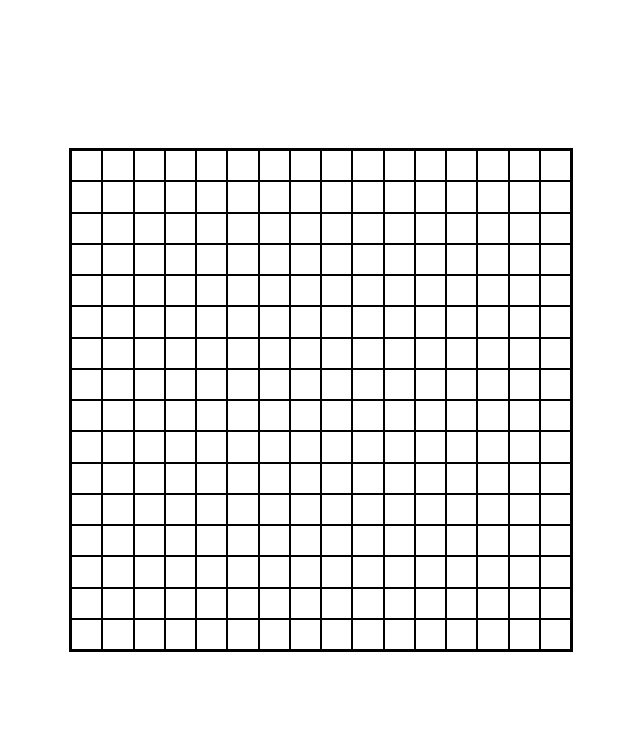
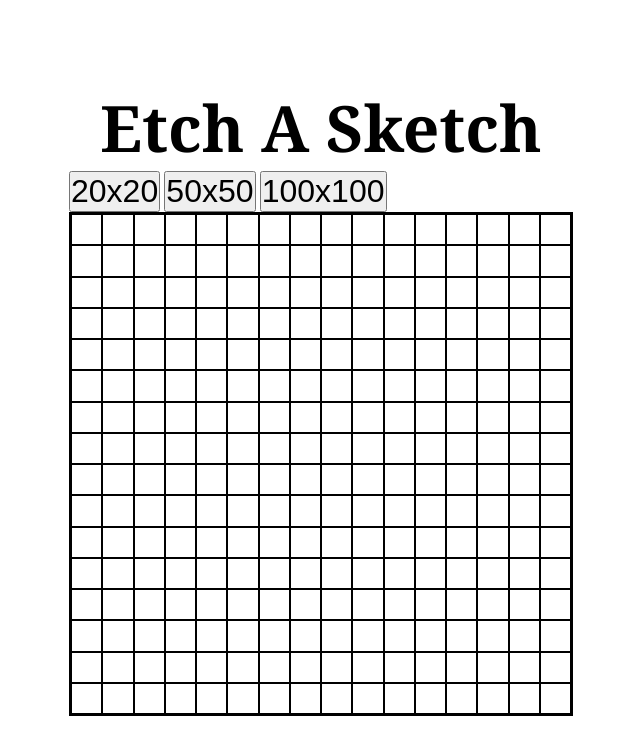
Before and after one commit to Mosin03/Etch-a-Sketch, a plain HTML site: page index.html in a window 1280 px wide. Shown: the whole page, without its empty margins (319-959 px from the left). Drawn offline with Linux system fonts and the light colour scheme.

Commit message:
Working Buttons that change dimensions of grid

```diff
--- a/index.html
+++ b/index.html
@@ -11,9 +11,16 @@
 
 <body>
 
-  <div class="container">
+  <div class="bodyContainer">
+    <h1>Etch A Sketch</h1>
+    <button>20x20</button>
+    <button>50x50</button>
+    <button>100x100</button>
+
+    <div class="container"></div>
 
   </div>
+
 
 
   <script src="index.js"></script>
--- a/index.js
+++ b/index.js
@@ -2,18 +2,36 @@ const container = document.querySelector(".container");
 const style = getComputedStyle(container);
 containerHeight = parseFloat(style.height);
 containerWidth = parseFloat(style.width);
+const buttons = document.querySelectorAll("button");
+
 
 // Create the 16x16 using a for loop
 
-for (let i = 0; i < (16* 16); i++){
- let div =  document.createElement("div");
- div.style.height = `${(containerHeight / 16)}px`;
- div.style.width = `${(containerWidth / 16)}px`;
- container.appendChild(div);
- div.addEventListener('mouseover', ()=>{
-  div.style.backgroundColor = "green";
- })
+
+function makeGrid(gridSize){
+  for (let i = 0; i < (gridSize * gridSize); i++){
+    let div =  document.createElement("div");
+    div.style.height = `${(containerHeight / gridSize)}px`;
+    div.style.width = `${(containerWidth / gridSize)}px`;
+    container.appendChild(div);
+    div.addEventListener('mouseover', ()=>{
+    div.style.backgroundColor = "green";
+    })
+  }
 }
+
+
+buttons.forEach((button)=>{
+  button.addEventListener("click", ()=>{
+    container.innerHTML = "";
+    let grizeSize = parseFloat(button.textContent);
+    makeGrid(grizeSize);
+  })
+})
+
+makeGrid(16);
+
+
 
 // const gridBoxes = document.querySelectorAll(".container div");
 
--- a/styles.css
+++ b/styles.css
@@ -1,22 +1,32 @@
 *{
   margin: 0;
   padding: 0;
+
 }
 
 body{
   height: 100vh;
+  font-family:Georgia, 'Times New Roman', Times, serif;
   display: flex;
   justify-content: center;
   align-items: center;
 }
+h1{
+  text-align: center;
+  font-size: 4rem;
+}
+
+button{
+  font-size: 2rem;
+}
 
 .container{
-  /* box-sizing: border-box; */
   width: 500px;
   height: 500px;
   border: 2px solid black;
   display: flex;
   flex-wrap: wrap;
+  cursor: pointer;
 
 }
 
```
